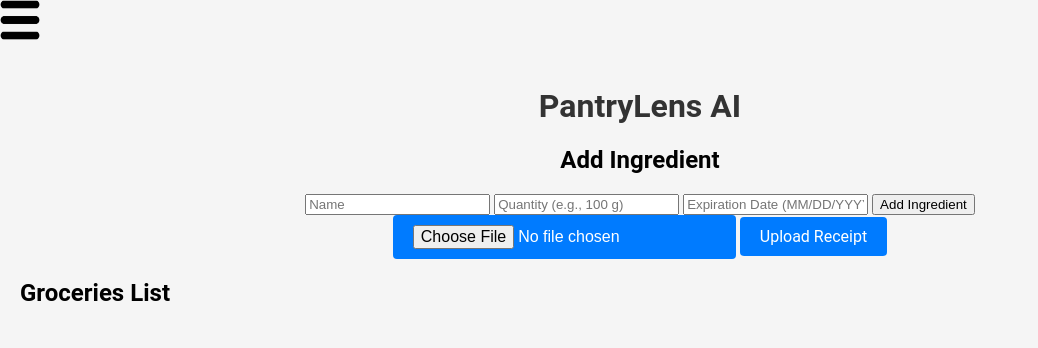
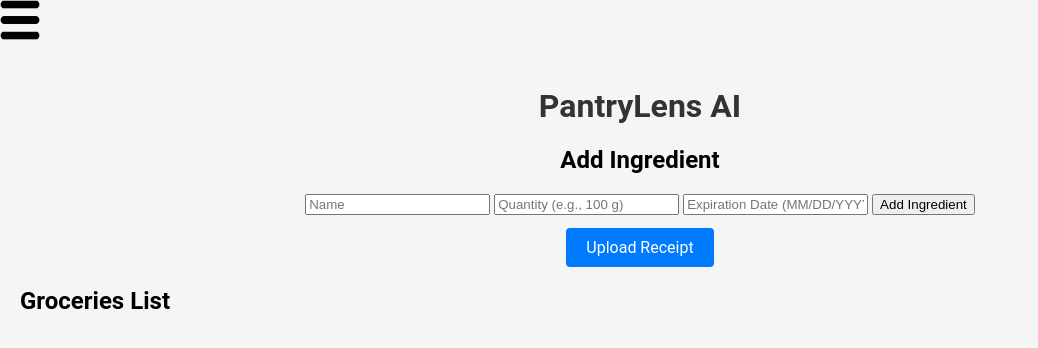
Before and after one commit to Daidanny008/PantryLens-AI, a Flask app: page / in a window 1280 px wide. Shown: the top 348 px of the page, without its empty margins (0-1038 px from the left). Run offline with Flask 3, Linux system fonts and the light colour scheme; parts of the project's set-up code (start-up, migrations or seed data) failed here and were passed over.

Commit message:
updated Upload Receipt button

```diff
--- a/static/CSS/Main.css
+++ b/static/CSS/Main.css
@@ -32,6 +32,7 @@ body{
 
 /* Upload Button */
 .uploadButton {
+    margin-top: 13px;
     display: inline-block;
     padding: 10px 20px;
     background-color: #007BFF; /* Button color */
--- a/templates/PantryLensMain.html
+++ b/templates/PantryLensMain.html
@@ -28,7 +28,9 @@
                 <button type="submit">Add Ingredient</button>
             </form>
             <form action="{{ url_for('upload_image') }}" method="post" enctype="multipart/form-data">
-                <input type="file" name="file" id="file" accept="image/*" class="uploadButton" onchange="this.form.submit()">
+                <!-- Hidden file input -->
+                <input type="file" name="file" id="file" accept="image/*" class="uploadButton" onchange="this.form.submit()" style="display: none;">
+                <!-- Label styled as a button -->
                 <label for="file" class="uploadButton">Upload Receipt</label>
             </form>
         </div>
```
